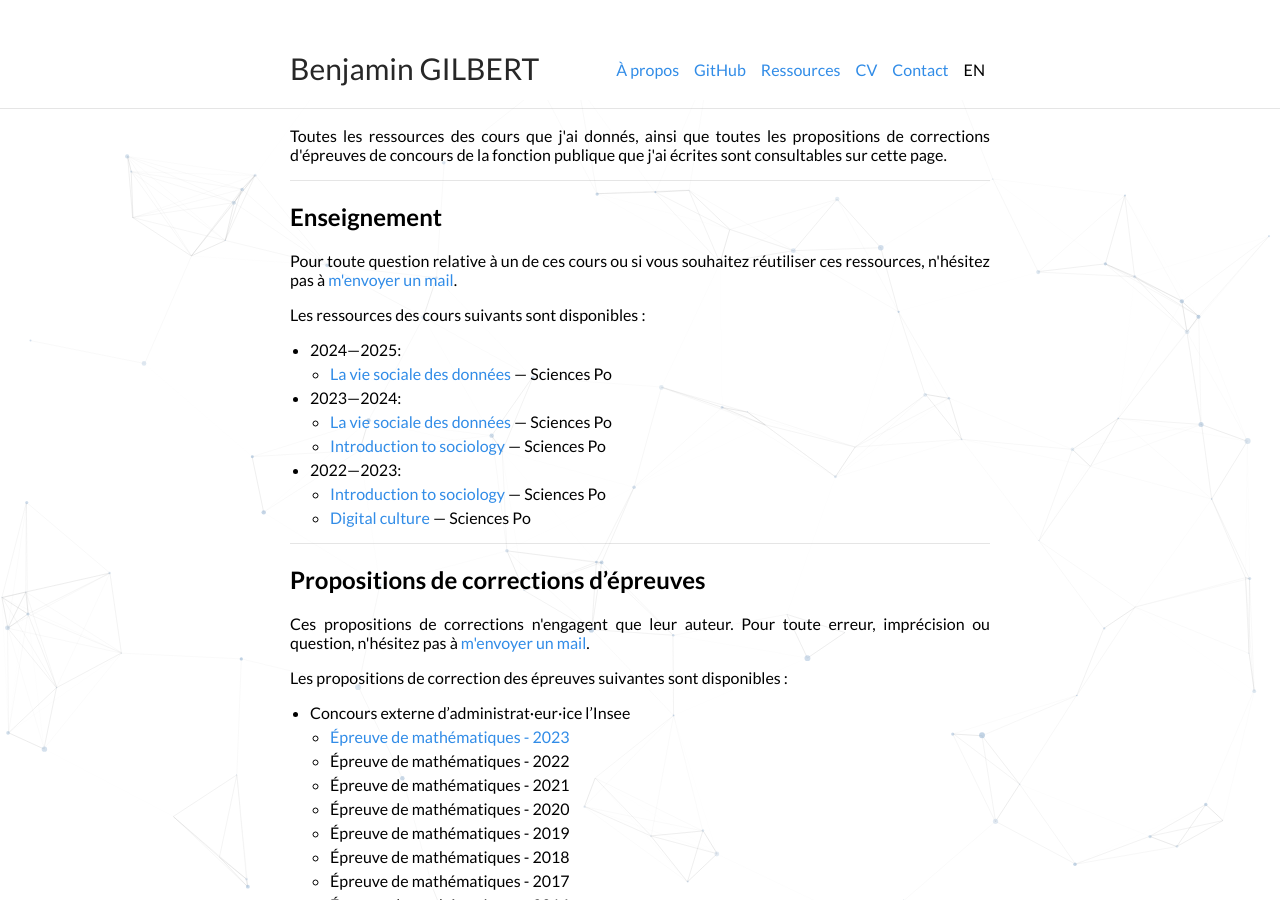
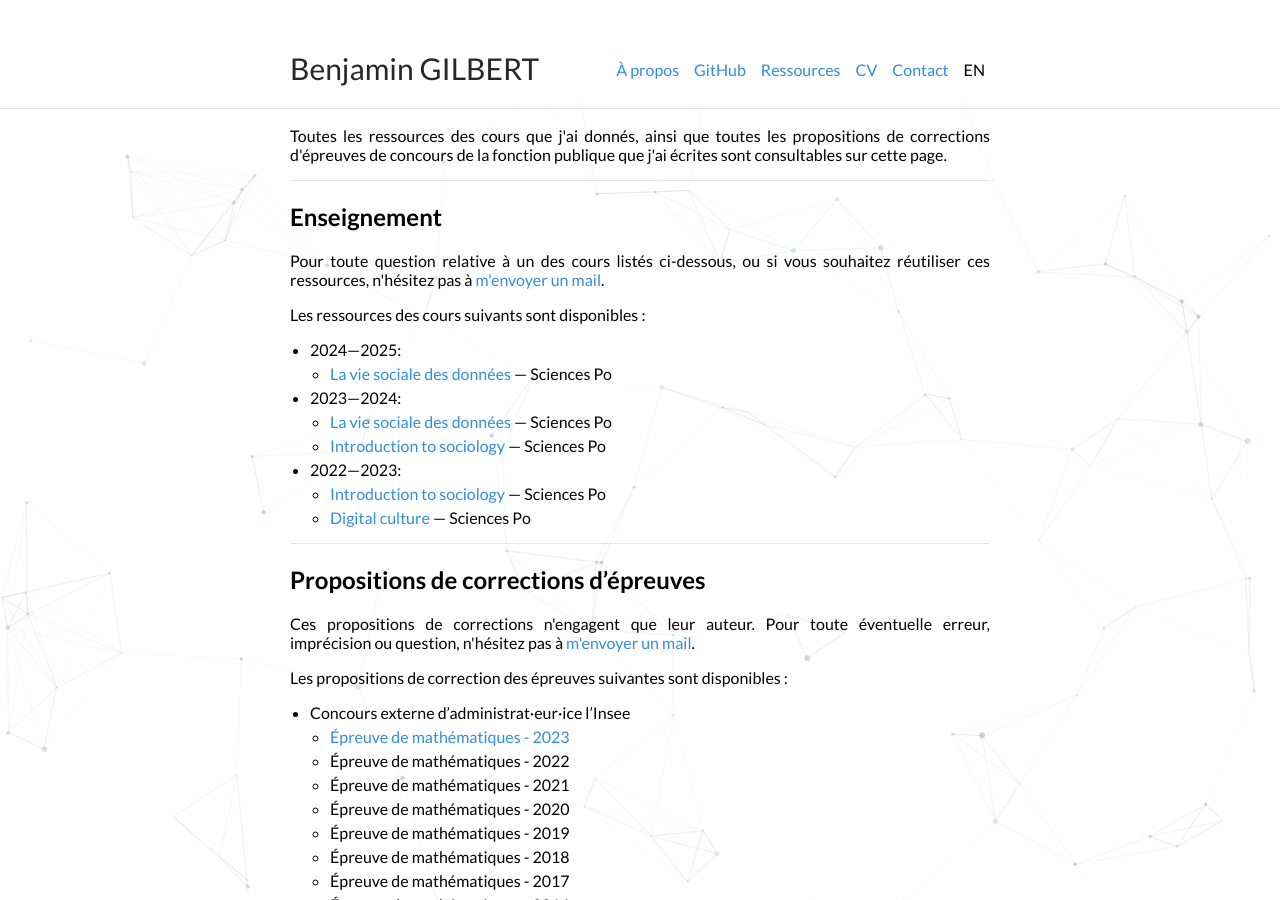
Before and after one commit to bglbrt/bglbrt.github.io, a Jekyll site: the page built from fr/ressources.md, in a window 1280 px wide and 900 px high. Built offline with Jekyll 4.4.1, drawn with Linux system fonts in a browser that asks for light colours; nearby versions of some CDN libraries.

Commit message:
Mise à jour du site

```diff
--- a/fr/ressources.md
+++ b/fr/ressources.md
@@ -17,7 +17,7 @@ lang: "fr"
 
 <div style="text-align: justify">
 
-<p> Pour toute question relative à un de ces cours ou si vous souhaitez réutiliser ces ressources, n'hésitez pas à <a href = "/fr/contact">m'envoyer un mail</a>. </p>
+<p> Pour toute question relative à un des cours listés ci-dessous, ou si vous souhaitez réutiliser ces ressources, n'hésitez pas à <a href = "/fr/contact">m'envoyer un mail</a>. </p>
 
 <p> Les ressources des cours suivants sont disponibles :</p>
 
@@ -38,7 +38,7 @@ lang: "fr"
 
 <div style="text-align: justify">
 
-<p> Ces propositions de corrections n'engagent que leur auteur. Pour toute erreur, imprécision ou question, n'hésitez pas à <a href = "/fr/contact">m'envoyer un mail</a>. </p>
+<p> Ces propositions de corrections n'engagent que leur auteur. Pour toute éventuelle erreur, imprécision ou question, n'hésitez pas à <a href = "/fr/contact">m'envoyer un mail</a>. </p>
 
 <p> Les propositions de correction des épreuves suivantes sont disponibles :</p>
 
```
